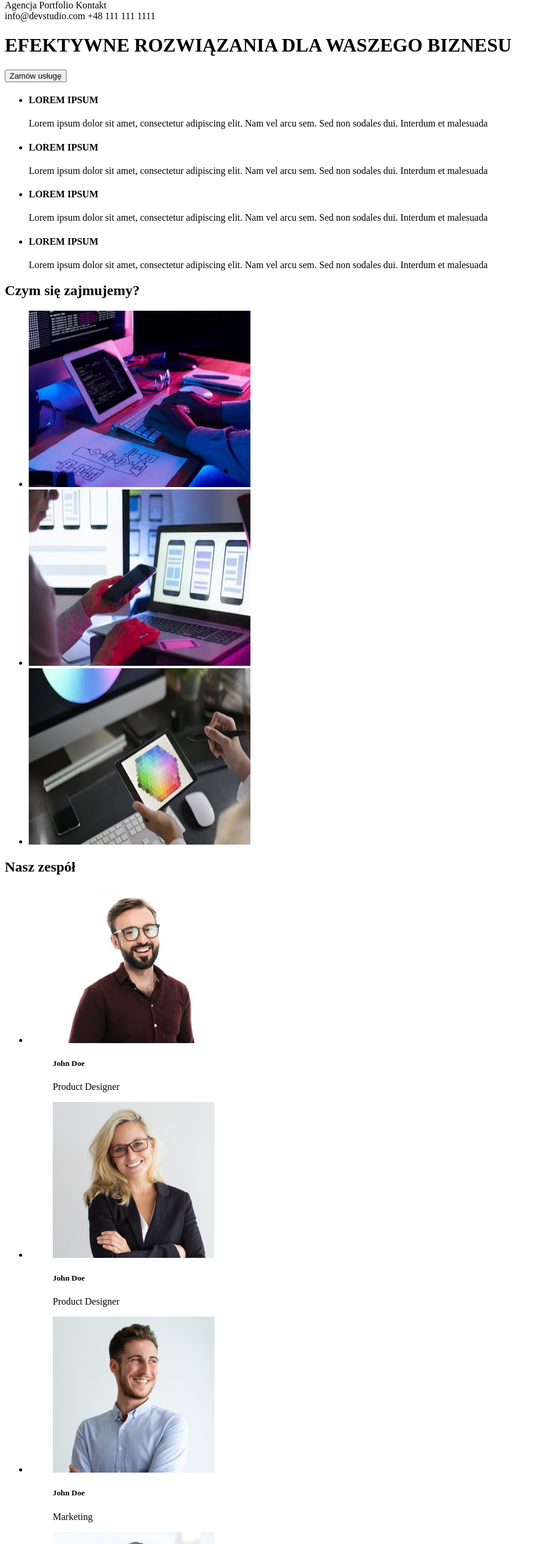
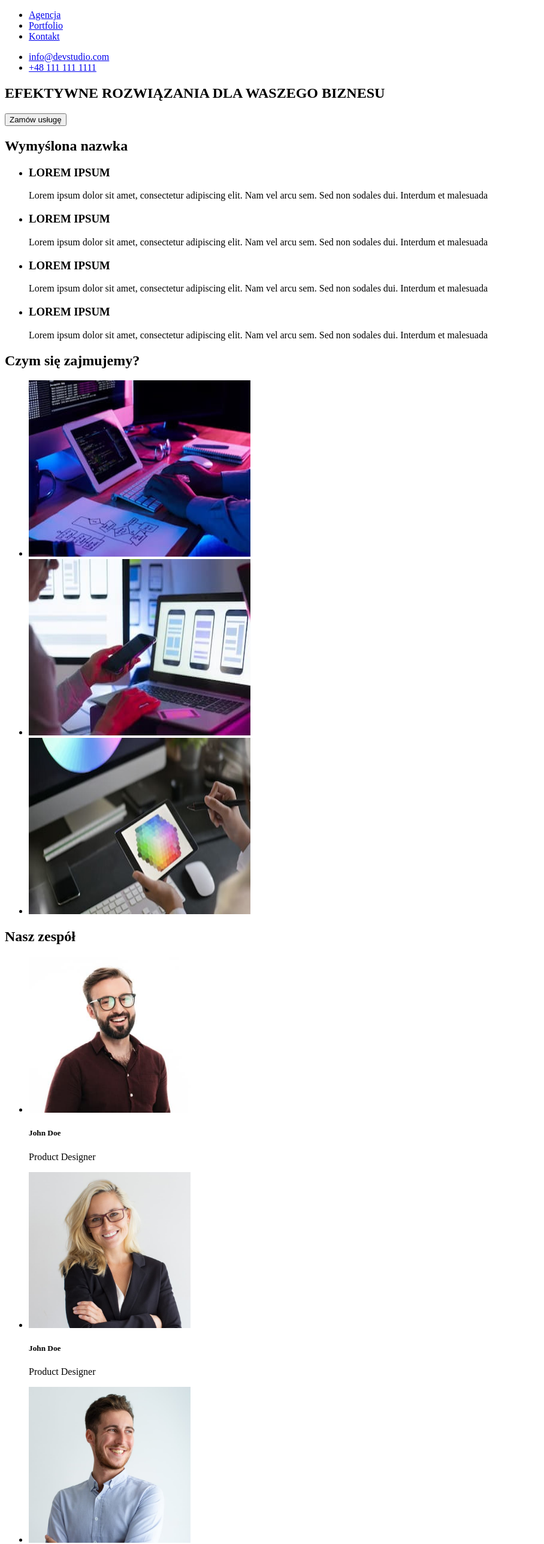
Before and after one commit to Mikolajbak2002/goit-markup-hw-05, a plain HTML site: page index.html in a window 1280 px wide. Shown: the part 26-2600 px from the top of the page at 60% size, without its empty margins (0-908 px from the left). Drawn offline with Linux system fonts and the light colour scheme.

Commit message:
dodawanie linków i zamykanie w sekcje

```diff
--- a/index.html
+++ b/index.html
@@ -13,52 +13,71 @@
         <span>WebStudio</span>
       </a>
       <nav>
+        <ul>
+          <li>
+            <a href="#">
               <span>Agencja</span>
+            </a>
+          </li>
+          <li>
+            <a href="#">
               <span>Portfolio</span>
+            </a>
+          </li>
+          <li>
+            <a href="#">
               <span>Kontakt</span>
+            </a>
+          </li>
+        </ul>
       </nav>
-      <div>
-        <span> info@devstudio.com </span>
-        <span> +48 111 111 1111 </span>
-      </div>
+      <ul>
+        <li>
+          <a href="mailto:info@devstudio.com">info@devstudio.com</a>
+        </li>
+        <li><a href="tel:+48 111 111 1111">+48 111 111 1111</a></li>
+      </ul>
     </header>
-    <div>
+    <section>
       <h1>EFEKTYWNE ROZWIĄZANIA DLA WASZEGO BIZNESU</h1>
       <button type="button">
         <span>Zamów usługę</span>
       </button>
-    </div>
+    </section>
+    <section>
+      <h2>Wymyślona nazwka</h2>
       <ul>
         <li>
-        <h4>LOREM IPSUM</h4>
+          <h3>LOREM IPSUM</h3>
           <p>
-          Lorem ipsum dolor sit amet, consectetur adipiscing elit. Nam vel arcu
-          sem. Sed non sodales dui. Interdum et malesuada
+            Lorem ipsum dolor sit amet, consectetur adipiscing elit. Nam vel
+            arcu sem. Sed non sodales dui. Interdum et malesuada
           </p>
         </li>
         <li>
-        <h4>LOREM IPSUM</h4>
+          <h3>LOREM IPSUM</h3>
           <p>
-          Lorem ipsum dolor sit amet, consectetur adipiscing elit. Nam vel arcu
-          sem. Sed non sodales dui. Interdum et malesuada
+            Lorem ipsum dolor sit amet, consectetur adipiscing elit. Nam vel
+            arcu sem. Sed non sodales dui. Interdum et malesuada
           </p>
         </li>
         <li>
-        <h4>LOREM IPSUM</h4>
+          <h3>LOREM IPSUM</h3>
           <p>
-          Lorem ipsum dolor sit amet, consectetur adipiscing elit. Nam vel arcu
-          sem. Sed non sodales dui. Interdum et malesuada
+            Lorem ipsum dolor sit amet, consectetur adipiscing elit. Nam vel
+            arcu sem. Sed non sodales dui. Interdum et malesuada
           </p>
         </li>
         <li>
-        <h4>LOREM IPSUM</h4>
+          <h3>LOREM IPSUM</h3>
           <p>
-          Lorem ipsum dolor sit amet, consectetur adipiscing elit. Nam vel arcu
-          sem. Sed non sodales dui. Interdum et malesuada
+            Lorem ipsum dolor sit amet, consectetur adipiscing elit. Nam vel
+            arcu sem. Sed non sodales dui. Interdum et malesuada
           </p>
         </li>
       </ul>
-    <div>
+    </section>
+    <section>
       <h2>Czym się zajmujemy?</h2>
       <ul>
         <li>
@@ -86,78 +105,85 @@
           />
         </li>
       </ul>
-    </div>
-    <div>
+    </section>
+    <section>
       <h2>Nasz zespół</h2>
       <ul>
         <li>
-          <figure>
+
             <img
               src="images/glasses.jpg"
               alt="mężczyzna z laptopem"
               width="270"
               height="260"
             />
-            <figcaption>
+
               <h5>John Doe</h5>
-              <span>Product Designer</span>
-            </figcaption>
-          </figure>
+              <p>Product Designer</p>
+
+
         </li>
         <li>
-          <figure>
+
             <img
               src="images/women.jpg"
               alt="kobieta w okularach"
               width="270"
               height="260"
             />
-            <figcaption>
+
               <h5>John Doe</h5>
-              <span>Product Designer</span>
-            </figcaption>
-          </figure>
+              <p>Product Designer</p>
+
         </li>
         <li>
-          <figure>
+
             <img
               src="images/shirt.jpg"
               alt="mężczyzna w koszuli"
               width="270"
               height="260"
             />
-            <figcaption>
+
               <h5>John Doe</h5>
-              <span>Marketing</span>
-            </figcaption>
-          </figure>
+              <p>Marketing</p>
+
+
         </li>
         <li>
-          <figure>
+
             <img
               src="images/blacktshirt.jpg"
               alt="mężczyzna w czarnej koszulce"
               width="270"
               height="260"
             />
-            <figcaption>
               <h5>John Doe</h5>
-              <span>Designer</span>
-            </figcaption>
-          </figure>
+              <p>Designer</p>
+
+
         </li>
       </ul>
-    </div>
+    </section>
     <div>
       <footer>
+
         <a href="#">
           <span>WebStudio</span>
         </a>
+
         <address>
-          <span> m. Warszawa, Aleje Jerozolimskie 21 </span>
+          <ul>
+
+          <li> m. Warszawa, Aleje Jerozolimskie 21 </li>
+          <li>
+            <a href="mailto:info@devstudio.com">info@devstudio.com</a>
+          </li>
+          <li><a href="tel:+48 111 111 1111">+48 111 111 1111</a></li>
+      </ul>
         </address>
-        <p>info@example.com</p>
-        <p>+48 111 111 111</p>
+
+      </ul>
       </footer>
     </div>
   </body>
```
Lines whose indentation alone changed are shown as unchanged.
